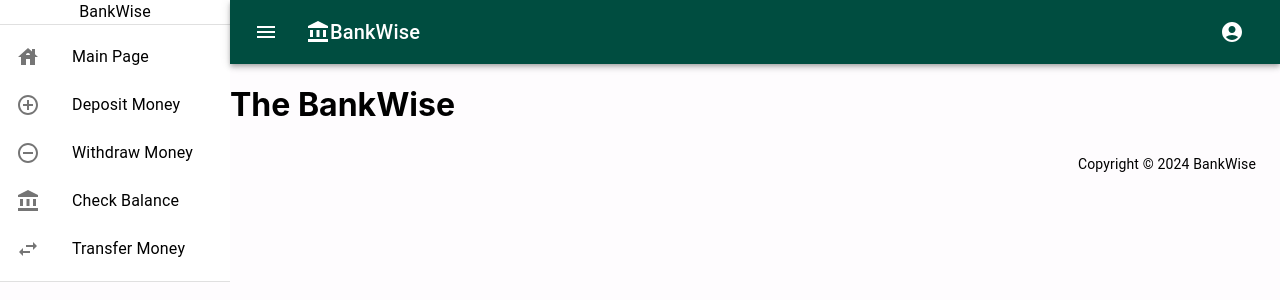
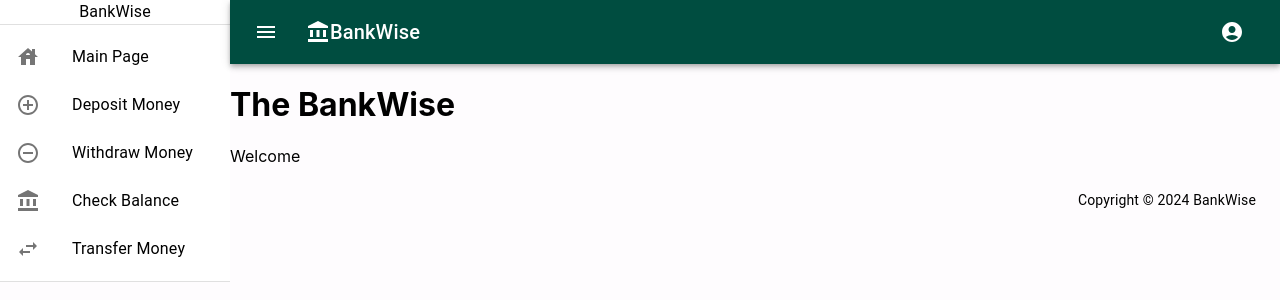
Before and after one commit to Berat-Aktas/GraduationProject, a React (Create React App) app in the folder project1/: page /main-page in a window 1280 px wide. Shown: the top 300 px of the page. Built offline with nearby package versions, Linux system fonts and the light colour scheme.

Commit message:
Geliştirme

```diff
--- a/project1/src/pages/BankWise.js
+++ b/project1/src/pages/BankWise.js
@@ -4,6 +4,7 @@ const BankWise = () => {
     return (
         <>
         <h1>The BankWise</h1>
+        <p>Welcome</p>
         </>
     )
 }
--- a/project1/src/pages/Profile.js
+++ b/project1/src/pages/Profile.js
@@ -7,7 +7,6 @@ import {
   TableHead,
   TableRow,
   Paper,
-  Checkbox,
 } from '@mui/material';
 
 
```
